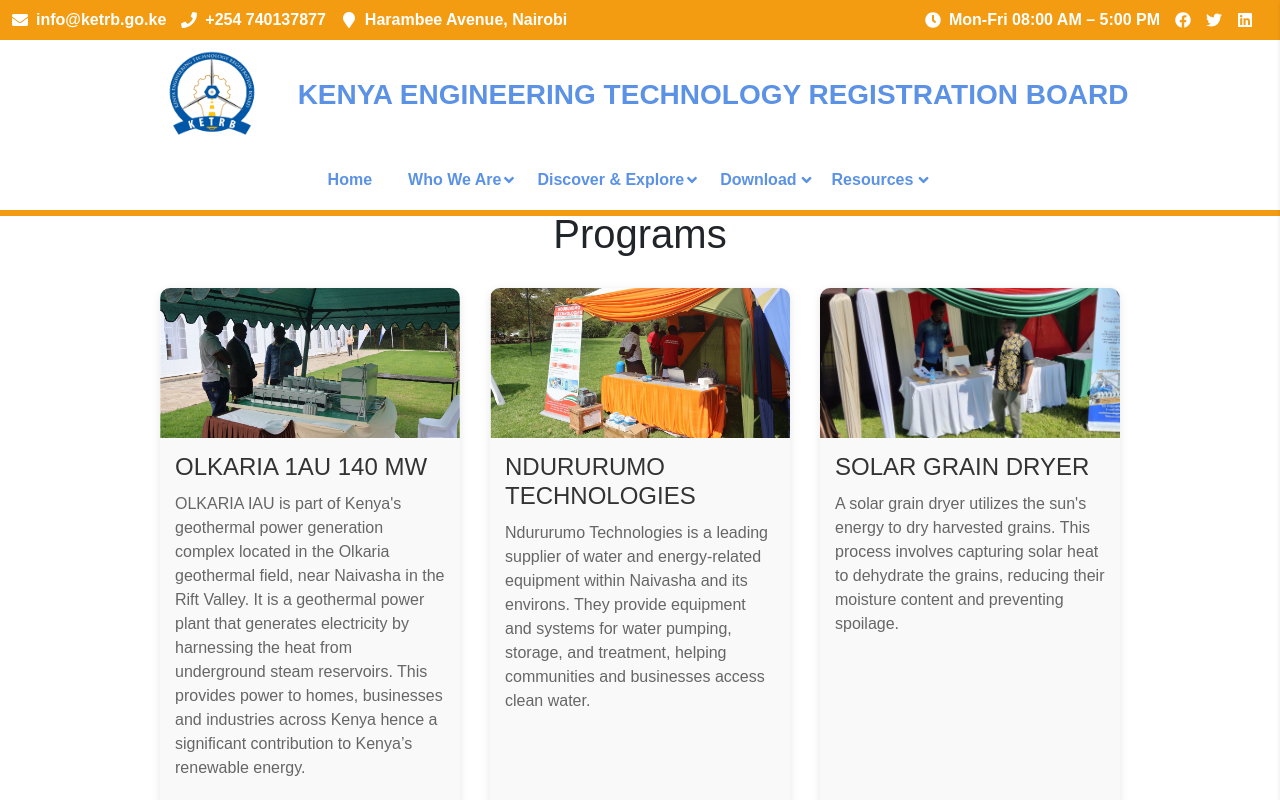
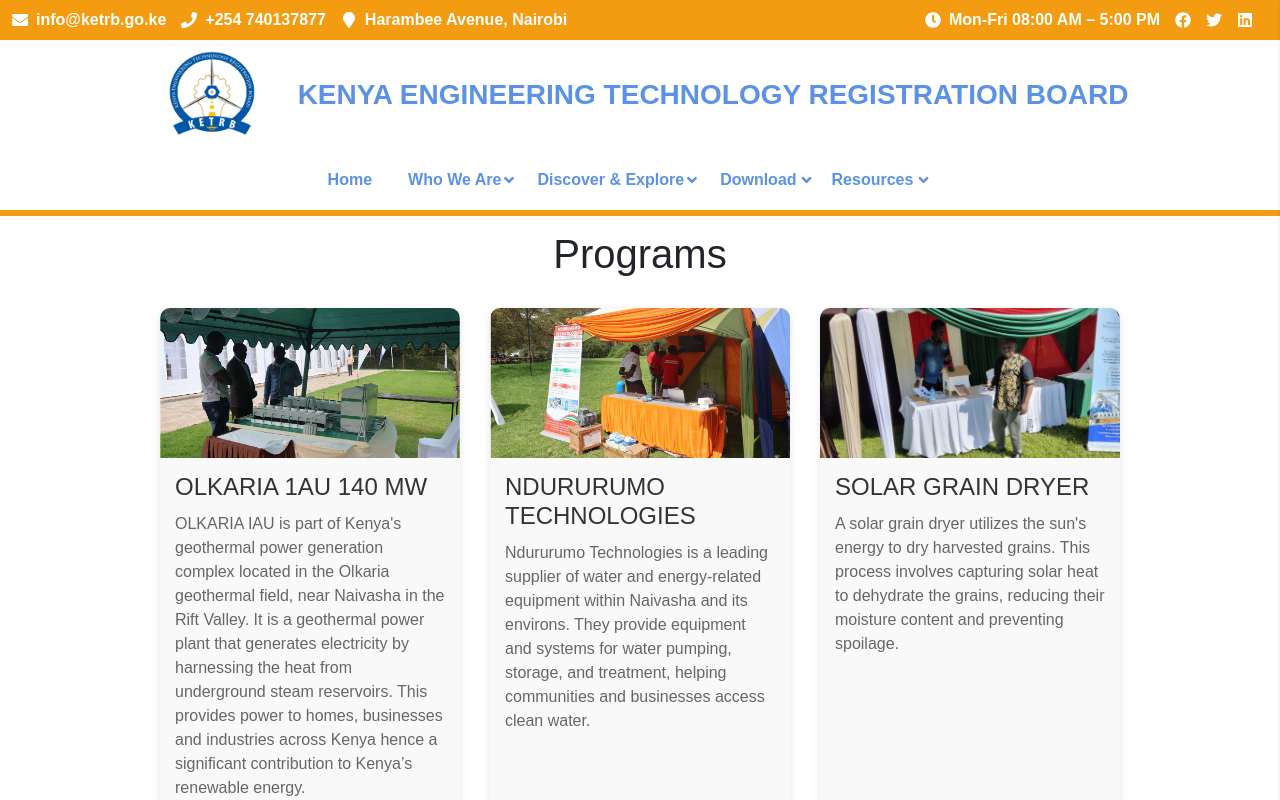
Before and after one commit to tmm-tech/KETRB, a React (Create React App) app in the folder ketrb-frontend/: page /programs in a window 1280 px wide. Shown: the top 800 px of the page. Built offline with nearby package versions, Linux system fonts and the light colour scheme; a web font is replaced by a local one.

Commit message:
Update Programs.jsx

```diff
--- a/ketrb-frontend/src/Page/Programs.jsx
+++ b/ketrb-frontend/src/Page/Programs.jsx
@@ -66,7 +66,7 @@ const Programs = () => {
   return (
     <>
       <TopBar />
-      <div style={{ paddingTop: '210px' }} className="news-container">
+      <div style={{ paddingTop: '230px' }} className="news-container">
         <h2 className="news-title">Programs</h2>
         <div className="news-list">
           {programs.map((program, index) => (
```
